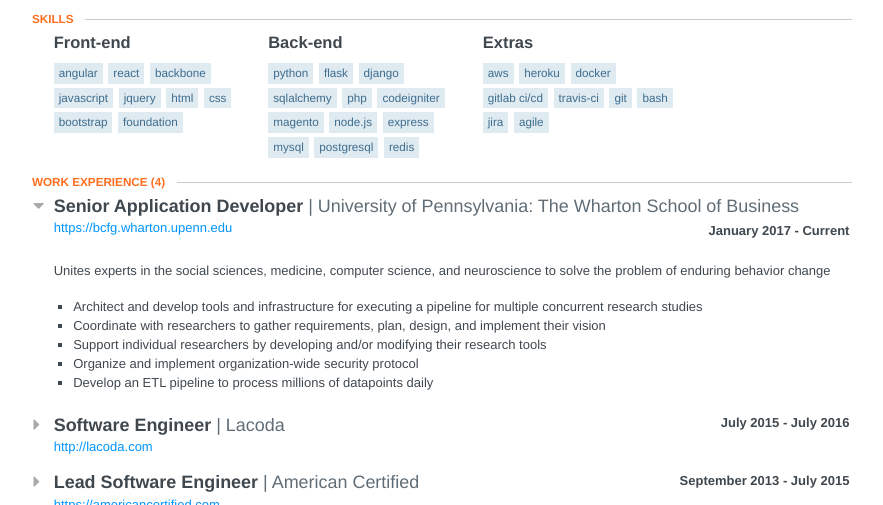
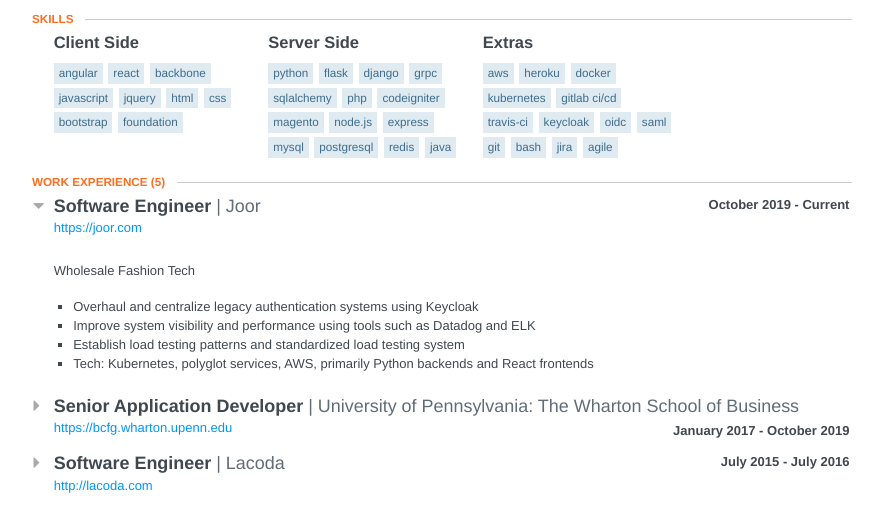
Before and after one commit to as3445/resume, a website: page index.html in a window 1280 px wide. Shown: the part 256-761 px from the top of the page, without its empty margins (198-1081 px from the left). Drawn offline with Linux system fonts and the light colour scheme.

Commit message:
Add joor

```diff
--- a/index.html
+++ b/index.html
@@ -1,5 +1,6 @@
 <!doctype html>
 <html>
+
 	<head>
 		<meta charset="utf-8" />
 		<meta name="viewport" content="width=device-width, initial-scale=1.0, user-scalable=no" />
@@ -669,6 +670,7 @@
 
 		</style>
 	</head>
+
 	<body>
 		<div id="resume">
 				<header id="header" class="clear">
@@ -676,6 +678,7 @@
 							<h1 class="name">Ankur Saxena</h1>
 							<h2 class="label">Software Engineer</h2>
 						</div>
+
 						<span class="location">
 								<span class="city">
 									Philadelphia,
@@ -684,6 +687,7 @@
 									PA
 								</span>
 						</span>
+
 					<div id="contact">
 						<div class="website">
               <span class="fa fa-external-link"></span>
@@ -698,6 +702,7 @@
 							(267) 324-8432
 						</div>
 					</div>
+
 					<div id="profiles">
 						<div class="item">
 								<div class="username">
@@ -725,11 +730,13 @@
 						</div>
 					</div>
 				</header>
+
 					<section class="section main-summary">
 						<section>
 							<div><p>Diverse range of experience in software design and engineering, front end development, server administration, and consulting in a startup environment</p></div>
 						</section>
 					</section>
+
 				<section class="section margin1">
 					<header>
 						<h2 class='section-title'>Skills</h2>
@@ -737,7 +744,7 @@
 					<section id="skills">
 						<div class="item">
 							<h3 class="name">
-Front-end
+								Client Side
 							</h3>
 							<ul class="keywords">
 								<li>Angular</li>
@@ -753,12 +760,13 @@
 						</div>
 						<div class="item">
 							<h3 class="name">
-Back-end
+								Server Side
 							</h3>
 							<ul class="keywords">
 								<li>Python</li>
 								<li>Flask</li>
 								<li>Django</li>
+								<li>gRPC</li>
 								<li>SQLAlchemy</li>
 								<li>PHP</li>
 								<li>CodeIgniter</li>
@@ -768,6 +776,7 @@
 								<li>MySQL</li>
 								<li>PostgreSQL</li>
 								<li>Redis</li>
+								<li>Java</li>
 							</ul>
 						</div>
 						<div class="item">
@@ -778,8 +787,12 @@
 								<li>AWS</li>
 								<li>Heroku</li>
 								<li>Docker</li>
+								<li>Kubernetes</li>
 								<li>GitLab CI/CD</li>
 								<li>Travis-CI</li>
+								<li>Keycloak</li>
+								<li>OIDC</li>
+								<li>SAML</li>
 								<li>Git</li>
 								<li>Bash</li>
 								<li>Jira</li>
@@ -788,14 +801,51 @@
 						</div>
 					</section>
 				</section>
+
 				<section class="section">
 					<header>
-<h2 class='section-title'>Work Experience <span class="item-count">(4)</span></h2>
+						<h2 class='section-title'>Work Experience <span class="item-count">(5)</span></h2>
 					</header>
 					<section id="work">
 								<header>
 									<span class="space-left">
 											<span class="fa fa-caret-down"></span>
+									</span>
+									<div class="position">
+										Software Engineer
+									</div>
+									<div class="company">
+										Joor
+									</div>
+									<div class="date">
+										<span class="startDate">
+											October 2019
+										</span>
+										<span class="endDate">
+											- Current
+										</span>
+									</div>
+								</header>
+
+                                <span class="website">
+                                    <a href="https://joor.com">https://joor.com</a>
+                                </span>
+
+
+								<div class="item display" style="opacity:1">
+									<div class="summary">
+										<p><p>Wholesale Fashion Tech</p></p>
+									</div>
+									<ul class="highlights">
+											<li>Overhaul and centralize legacy authentication systems using Keycloak</li>
+											<li>Improve system visibility and performance using tools such as Datadog and ELK</li>
+											<li>Establish load testing patterns and standardized load testing system</li>
+											<li>Tech: Kubernetes, polyglot services, AWS, primarily Python backends and React frontends</li>
+									</ul>
+							</div>
+								<header>
+									<span class="space-left">
+											<span class="fa fa-caret-right"></span>
 									</span>
 									<div class="position">
 										Senior Application Developer
@@ -808,14 +858,17 @@
 											January 2017
 										</span>
 										<span class="endDate">
-- Current
+											- October 2019
 										</span>
 									</div>
 								</header>
+
                                 <span class="website">
                                     <a href="https://bcfg.wharton.upenn.edu">https://bcfg.wharton.upenn.edu</a>
                                 </span>
-<div class="item display" style="opacity:1">
+
+
+								<div class="item display none" style="opacity:0">
 									<div class="summary">
 										<p><p>Unites experts in the social sciences, medicine, computer science, and neuroscience to solve the problem of enduring behavior change</p></p>
 									</div>
@@ -846,9 +899,12 @@
 										</span>
 									</div>
 								</header>
+
                                 <span class="website">
                                     <a href="http://lacoda.com">http://lacoda.com</a>
                                 </span>
+
+
 								<div class="item display none" style="opacity:0">
 									<div class="summary">
 										<p><p>Flexible web-based tool for loan management</p></p>
@@ -881,9 +937,12 @@
 										</span>
 									</div>
 								</header>
+
                                 <span class="website">
                                     <a href="https://americancertified.com">https://americancertified.com</a>
                                 </span>
+
+
 								<div class="item display none" style="opacity:0">
 									<div class="summary">
 										<p><p>E-Commerce website that catalogs American manufactured products and promotes conscious consumerism</p></p>
@@ -916,9 +975,12 @@
 										</span>
 									</div>
 								</header>
+
                                 <span class="website">
                                     <a href="http://openhtml.org/">http://openhtml.org/</a>
                                 </span>
+
+
 								<div class="item display none" style="opacity:0">
 									<div class="summary">
 										<p><p>Collaborative research project aimed at designing better tools and practices for learning web development</p></p>
@@ -926,11 +988,14 @@
 									<ul class="highlights">
 											<li>Extended an open source project to develop experimental web editor for novice programmers for research</li>
 											<li>Implemented data collection infrastructure and “real time data replay” feature to facilitate analysis of user activity</li>
-<li>Conducted literature reviews, user observations, data analysis, and written research papers and posters</li>
+											<li>Conducted literature reviews, user observations, data analysis, and  written research papers and posters</li>
 									</ul>
 							</div>
 					</section>
 				</section>
+
+
+
 				<section class="section">
 					<header>
 						<h2 class='section-title'>Awards</h2>
@@ -1001,6 +1066,7 @@
 						</div>
 					</section>
 				</section>
+
 				<section class="section">
 					<header>
 						<h2 class='section-title'>Publications</h2>
@@ -1054,6 +1120,7 @@
 							</div>
 					</section>
 				</section>
+
 				<section class="section margin1">
 					<header>
 						<h2 class='section-title'>Languages</h2>
@@ -1094,6 +1161,7 @@
 							</div>
 					</section>
 				</section>
+
 				<section class="section margin1">
 					<header>
 						<h2 class='section-title' class='section-title'>Interests</h2>
@@ -1134,6 +1202,7 @@
 							</div>
 					</section>
 				</section>
+
 		</div>
 			<script>
 				(function(i,s,o,g,r,a,m){i['GoogleAnalyticsObject']=r;i[r]=i[r]||function(){
@@ -1143,7 +1212,9 @@
 
 				ga('create', 'UA-59800508-2', 'auto');
 				ga('send', 'pageview');
+
 				</script>
+
 		<script>
 			(function(){
 				var elements = document.querySelector("#resume");
@@ -1192,4 +1263,5 @@
 			})();
 		</script>
 	</body>
+
 </html>
--- a/package.json
+++ b/package.json
@@ -22,6 +22,7 @@
   },
   "homepage": "https://as3445.github.io",
   "dependencies": {
-    "resume-cli": "^0.4.13"
+    "jsonresume-theme-stackoverflow-plus": "^1.0.1",
+    "resume-cli": "^2.0.0"
   }
 }
```
Also changed, not shown: resume.json (+23 -3 lines). Lines whose indentation alone changed are shown as unchanged.
